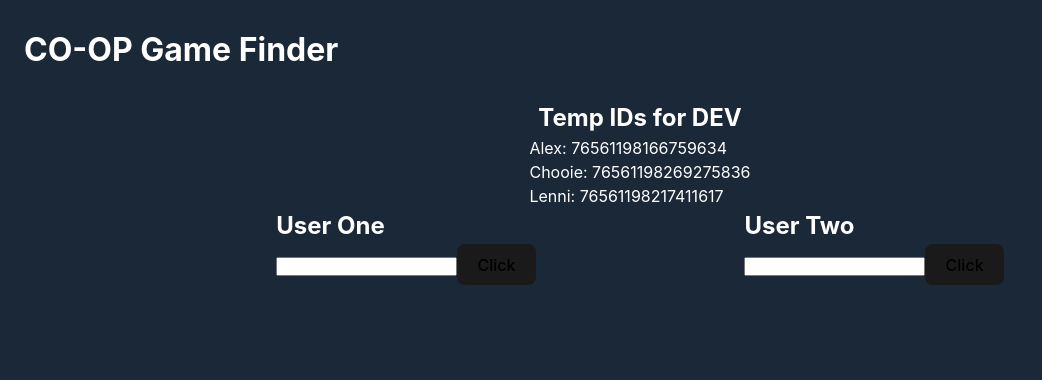
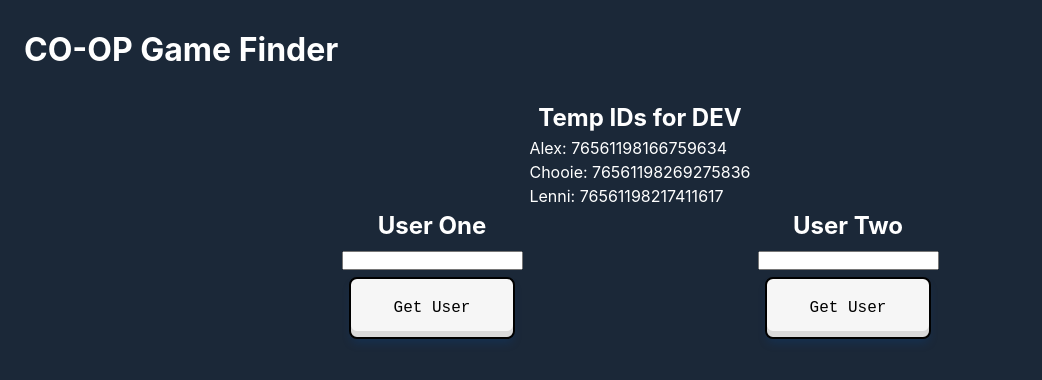
Before and after one commit to ATlexEide/COOP-Game-Picker, a React (Vite) app: page / in a window 1280 px wide. Shown: the top 380 px of the page, without its empty margins (0-1042 px from the left). Built offline with nearby package versions, Linux system fonts and the light colour scheme.

Commit message:
Update button styling

```diff
--- a/src/components/Main/PlayerSelect.jsx
+++ b/src/components/Main/PlayerSelect.jsx
@@ -1,4 +1,5 @@
 import { useState } from "react";
+import "./PlayerSelect.css";
 
 export default function PlayerSelect({ text, setUserId, clearUser, player }) {
   const [input, setInput] = useState("");
@@ -7,12 +8,13 @@ export default function PlayerSelect({ text, setUserId, clearUser, player }) {
       <h2>{text}</h2>
       <input type="text" onChange={(e) => setInput(e.target.value)} />
       <button
+        className="mono-button"
         onClick={() => {
           clearUser(player);
           setUserId(input);
         }}
       >
-        Click
+        Get User
       </button>
     </div>
   );
```
